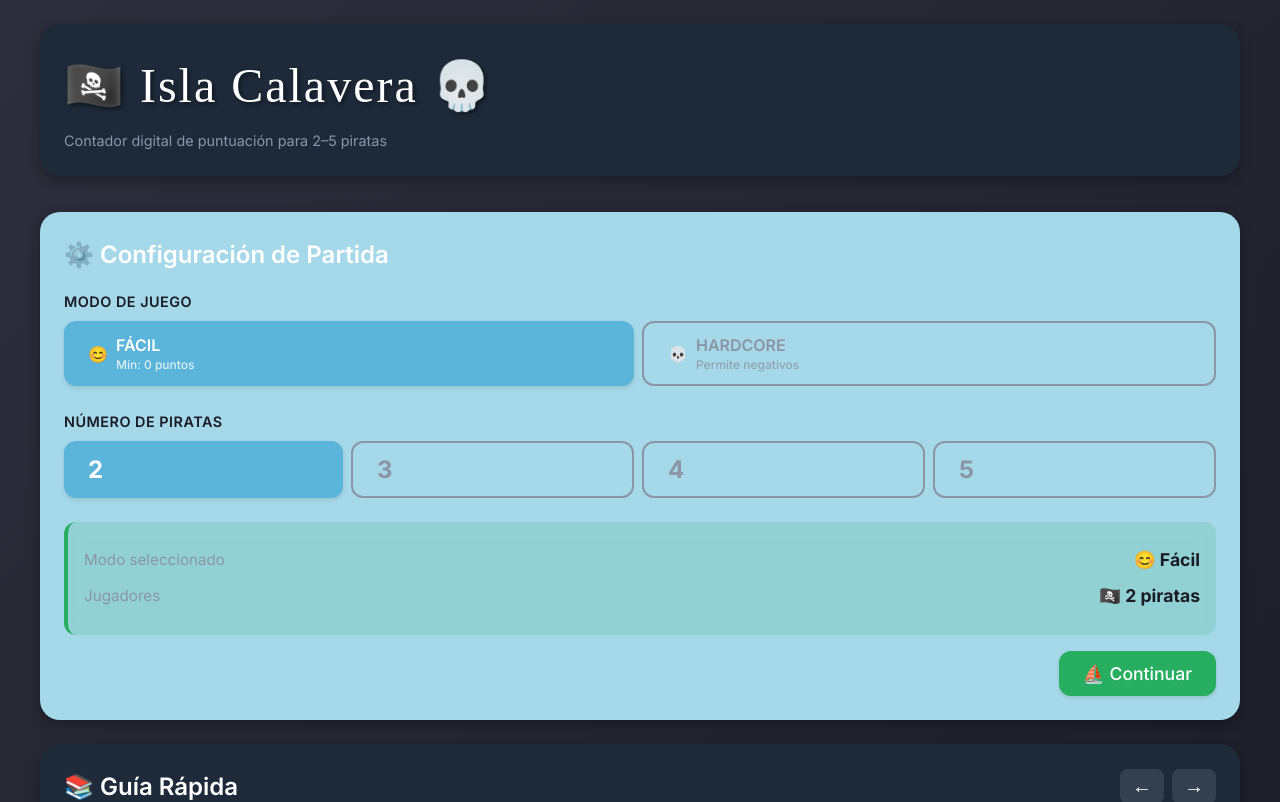
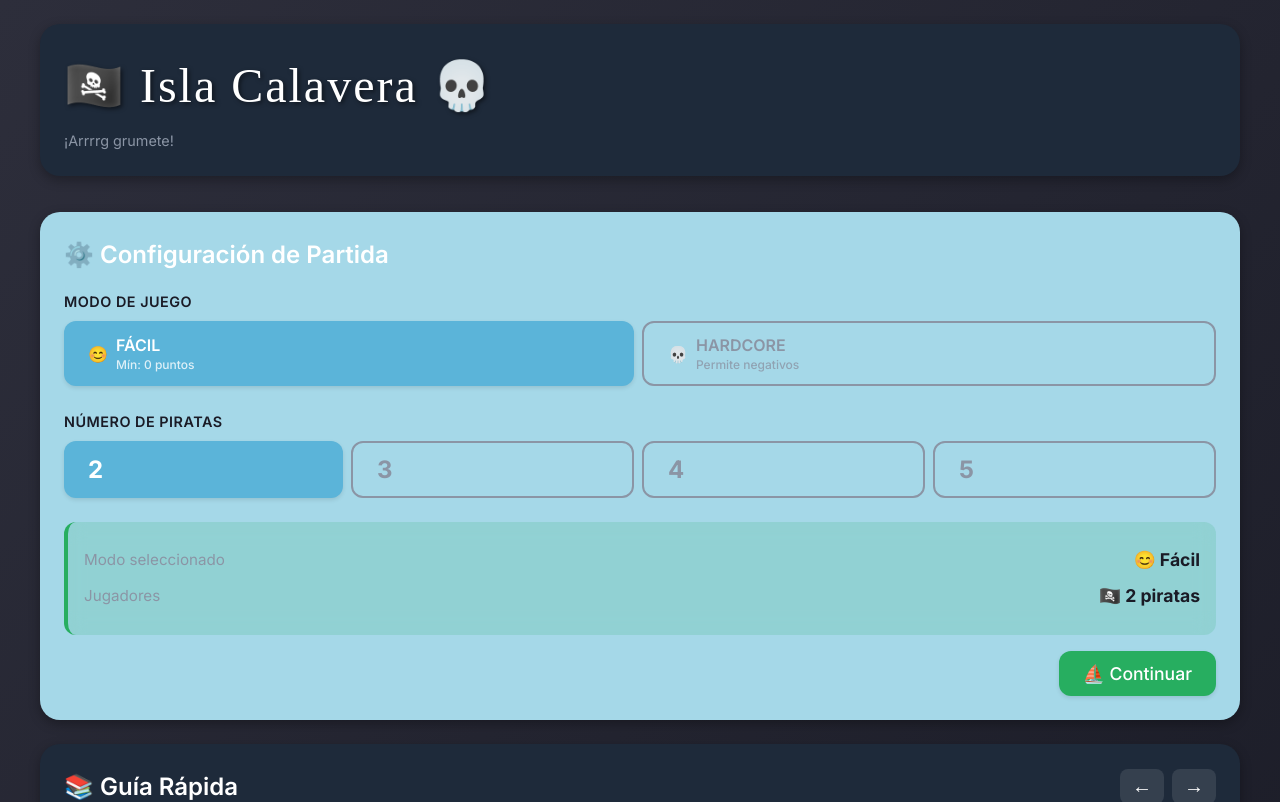
Before and after one commit to Edu095/isla-calavera_react, a React (Vite) app: page / in a window 1280 px wide. Shown: the top 802 px of the page. Built offline with nearby package versions, Linux system fonts and the light colour scheme; a web font is replaced by a local one.

Commit message:
Subtitulo

```diff
--- a/src/App.jsx
+++ b/src/App.jsx
@@ -44,7 +44,7 @@ export default function App(){
             <div className="topbarRow">
               <div>
                 <h1 className="brandTitle">🏴‍☠️ Isla Calavera 💀</h1>
-                <div className="subtitle">Contador digital de puntuación para 2–5 piratas</div>
+                <div className="subtitle">¡Arrrrg grumete!</div>
               </div>
 
               <div className="headerActions">
```
